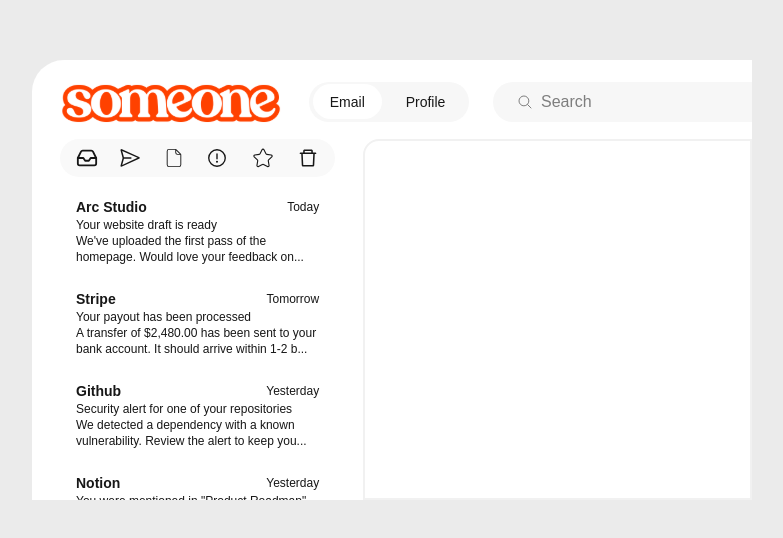
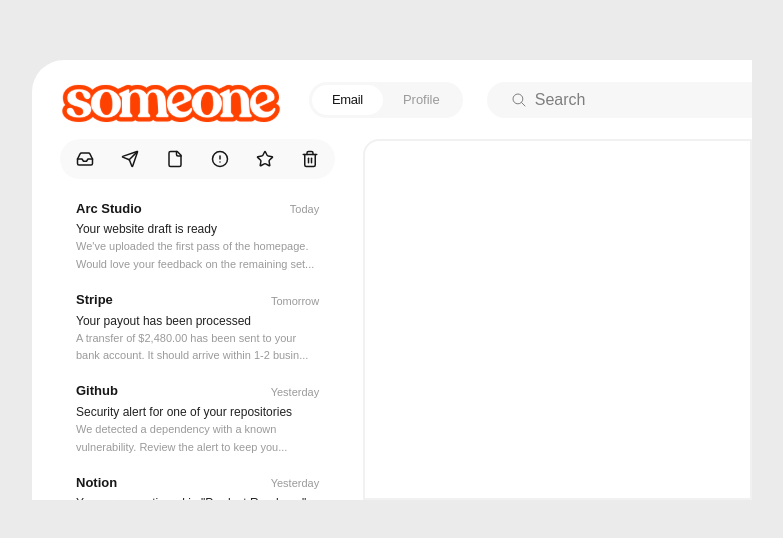
Before and after one commit to 2201monesh/design-component, a Next.js app: page / in a window 1280 px wide. Shown: the part 120-658 px from the top of the page, without its empty margins (248-1031 px from the left). Built offline with nearby package versions, Linux system fonts and the light colour scheme.

Commit message:
made some changes for text formatting in the email product design component

```diff
--- a/app/globals.css
+++ b/app/globals.css
@@ -25,7 +25,8 @@
   --font-sans: var(--font-geist-sans);
   --font-mono: var(--font-geist-mono);
   --font-signika: var(--font-signika-google);
-  --font-pixel: var(--font-geist-pixel)
+  --font-pixel: var(--font-geist-pixel);
+  --font-inter: var(--font-inter)
 }
 
 @media (prefers-color-scheme: dark) {
--- a/app/layout.tsx
+++ b/app/layout.tsx
@@ -1,5 +1,5 @@
 import type { Metadata } from "next";
-import { Geist, Geist_Mono, Signika, Pixelify_Sans } from "next/font/google";
+import { Geist, Geist_Mono, Signika, Pixelify_Sans, Inter } from "next/font/google";
 import "./globals.css";
 
 const geistSans = Geist({
@@ -22,6 +22,11 @@
   variable: "--font-geist-pixel",
 })
 
+const inter = Inter({
+  subsets: ["latin"],
+  variable: "--font-inter",
+})
+
 export const metadata: Metadata = {
   title: "Create Next App",
   description: "Generated by create next app",
@@ -35,7 +40,7 @@
   return (
     <html
       lang="en"
-      className={`${geistSans.variable} ${signika.variable} ${geistMono.variable} ${pixelifySans.variable} h-full antialiased`}
+      className={`${geistSans.variable} ${signika.variable} ${geistMono.variable} ${pixelifySans.variable} ${inter.variable} h-full antialiased`}
     >
       <body className="min-h-full flex flex-col">{children}</body>
     </html>
--- a/components/EmailProductDesign.tsx
+++ b/components/EmailProductDesign.tsx
@@ -2,25 +2,20 @@
 import { IoSearchOutline } from "react-icons/io5";
 import SomeoneImage from "../public/someone-text.png"
 import Image from 'next/image';
-import { LuInbox } from "react-icons/lu";
-import { VscSend } from "react-icons/vsc";
-import { CiFileOn } from "react-icons/ci";
-import { PiWarningCircle } from "react-icons/pi";
-import { CiStar } from "react-icons/ci";
-import { AiOutlineDelete } from "react-icons/ai";
+import { LuInbox, LuSend, LuFile, LuCircleAlert, LuStar, LuTrash2 } from "react-icons/lu";
 
 const EmailProductDesign = () => {
   return (
-    <div className='bg-[#ebebeb] h-full w-full flex items-center justify-center'>
+    <div className='bg-[#ebebeb] h-full w-full flex items-center justify-center font-[var(--font-inter)]'>
       <div className='w-180 h-110 bg-white rounded-tl-4xl'>
         <div className='header w-full h-[18%] flex items-center pl-4'>
           {/* <p className='text-[40px] mr-6'>someone</p> */}
           <Image src={SomeoneImage} alt='text' className='mr-5' />
-          <div className='w-40 h-10 mt-1 rounded-full bg-[#f7f7f7] flex items-center mr-6'>
-            <div className='bg-white h-[35px] w-20 rounded-full flex items-center justify-center ml-[3.5px] text-sm'>Email</div>
-            <div className='w-25 flex items-center justify-center text-sm'>Profile</div>
+          <div className='h-9 rounded-full bg-[#f7f7f7] flex items-center p-[3px] mr-6'>
+            <div className='bg-white h-full px-5 rounded-full flex items-center justify-center text-[13px] font-medium tracking-tight'>Email</div>
+            <div className='px-5 flex items-center justify-center text-[13px] text-[#9a9a9a]'>Profile</div>
           </div>
-          <div className='bg-[#f7f7f7] w-100 h-10 mt-1 rounded-l-full flex items-center pl-6'>
+          <div className='bg-[#f7f7f7] w-100 h-9 rounded-l-full flex items-center pl-6'>
             <IoSearchOutline className='mr-2 text-[#7e7e7e]' />
             <span className='text-[#7e7e7e]'>Search</span>
           </div>
@@ -28,16 +23,16 @@
         <div className='w-full h-[82%] flex'>
           <div className='w-[46%] px-7 flex flex-col'>
             <div className='w-full h-12 rounded-full bg-[#f9f9f9] flex items-center justify-between px-4'>
-              <LuInbox size={22} />
-              <VscSend size={22} />
-              <CiFileOn size={22} />
-              <PiWarningCircle size={22} />
-              <CiStar size={26} />
-              <AiOutlineDelete size={22} />
+              <LuInbox size={18} />
+              <LuSend size={18} />
+              <LuFile size={18} />
+              <LuCircleAlert size={18} />
+              <LuStar size={18} />
+              <LuTrash2 size={18} />
             </div>
             <div className='mt-5 w-full px-4 overflow-y-hidden'>
-              <TextTemplate heading="Arc Studio" date="Today" subHeading="Your website draft is ready" para="We've uploaded the first pass of the homepage. Would love your feedback on..." />
-              <TextTemplate heading="Stripe" date="Tomorrow" subHeading="Your payout has been processed" para="A transfer of $2,480.00 has been sent to your bank account. It should arrive within 1-2 b..." />
+              <TextTemplate heading="Arc Studio" date="Today" subHeading="Your website draft is ready" para="We've uploaded the first pass of the homepage. Would love your feedback on the remaining set..." />
+              <TextTemplate heading="Stripe" date="Tomorrow" subHeading="Your payout has been processed" para="A transfer of $2,480.00 has been sent to your bank account. It should arrive within 1-2 busin..." />
               <TextTemplate heading="Github" date="Yesterday" subHeading="Security alert for one of your repositories" para="We detected  a dependency with a known vulnerability. Review the alert to keep you..." />
               <TextTemplate heading="Notion" date="Yesterday" subHeading='You were mentioned in "Product Roadmap"' para="We've uploaded the first pass of the homepage. Would love your feedback on lay..." />
             </div>
@@ -53,13 +48,13 @@
 
 const TextTemplate = ({heading, date, subHeading, para}) => {
   return(
-    <div className='flex flex-col mb-6'>
+    <div className='flex flex-col mb-4'>
       <div className='flex items-center justify-between'>
-        <p className='text-sm font-semibold'>{heading}</p>
-        <p className='text-xs'>{date}</p>
+        <p className='text-[13px] font-semibold mb-0.5'>{heading}</p>
+        <p className='text-[11px] text-[#9a9a9a]'>{date}</p>
       </div>
-      <p className='text-xs'>{subHeading}</p>
-      <p className='text-xs'>{para}</p>
+      <p className='text-[12px] font-medium text-[#222]'>{subHeading}</p>
+      <p className='text-[11px] text-[#9a9a9a] leading-relaxed'>{para}</p>
     </div>
   )
 }
```
